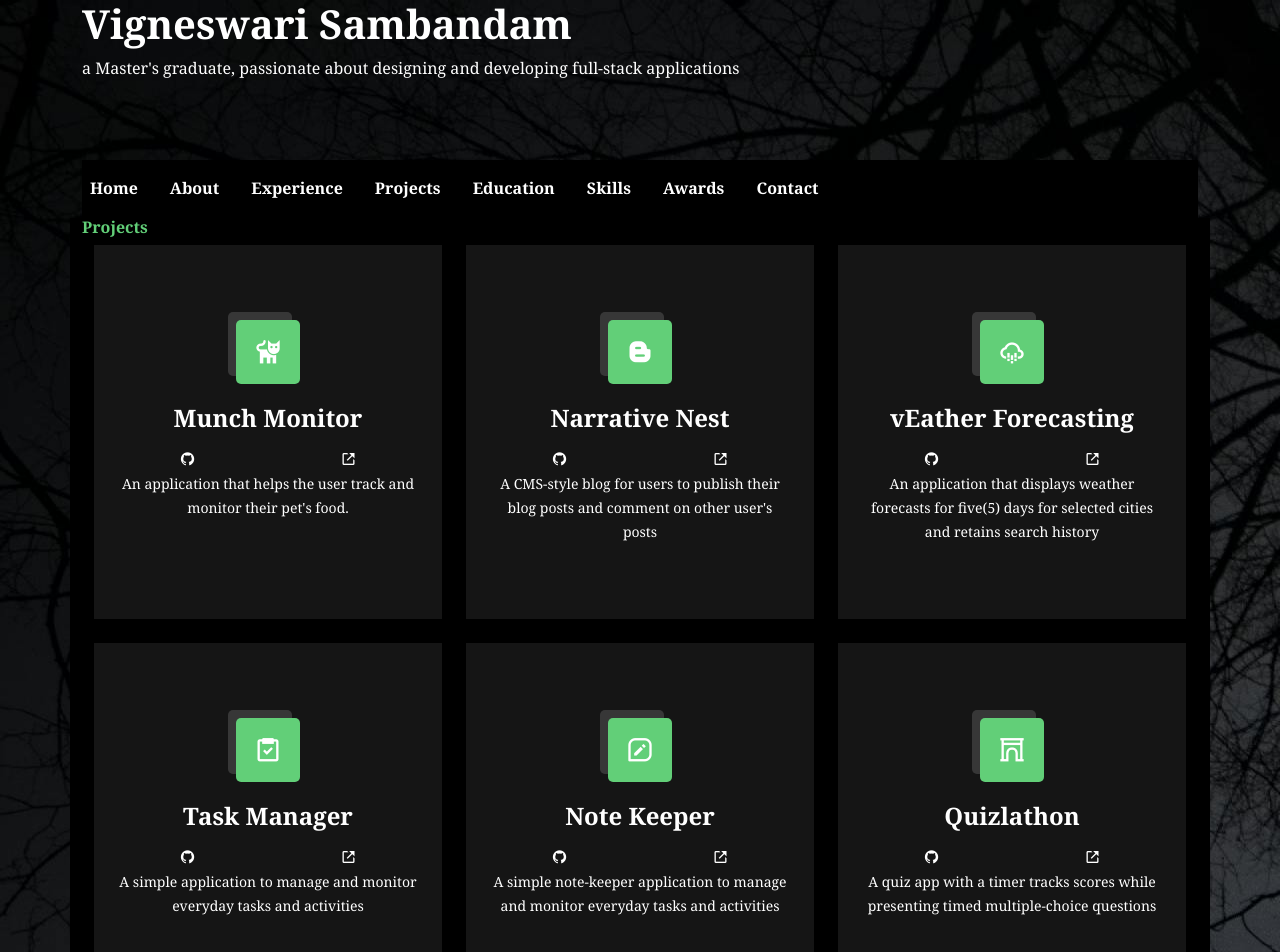
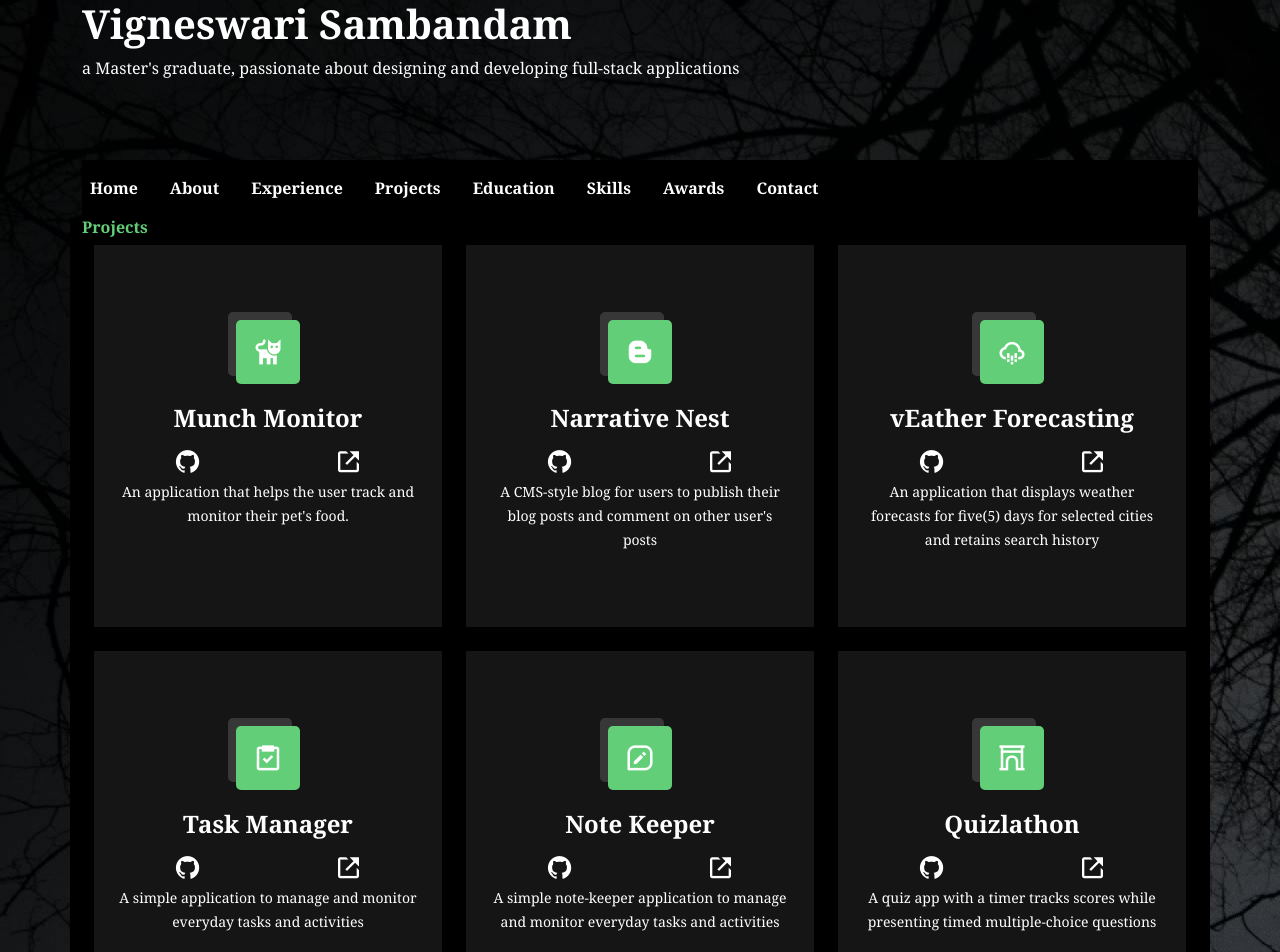
Before and after one commit to Vigneshwarie/portfolio2.0, a React (Vite) app in the folder myportfolio/: page /Projects in a window 1280 px wide. Shown: the top 952 px of the page. Built offline with nearby package versions, Linux system fonts and the light colour scheme.

Commit message:
Adjusted icons size on project component

```diff
--- a/myportfolio/src/assets/styles/Content.css
+++ b/myportfolio/src/assets/styles/Content.css
@@ -41,7 +41,7 @@
 
 .content-section .icon-box .icon i {
      color: #fff;
-     font-size: 28px;
+     font-size: 30px;
 }
 
 .content-section .icon-box .icon::before {
@@ -55,6 +55,12 @@
      border-radius: 5px;
      transition: all 0.3s ease-out 0s;
      transform: translateZ(-1px);
+}
+
+.content-section .icon-box .row .col a i.bx {
+     color: #fff;
+     font-size: 28px;
+
 }
 
 .content-section .icon-box h4 {
--- a/myportfolio/src/pages/Projects.jsx
+++ b/myportfolio/src/pages/Projects.jsx
@@ -30,8 +30,8 @@ function Projects() {
                                         <div className="icon"><i className="bx bxs-cat"></i></div>
                                         <h4>Munch Monitor</h4>
                                         <Row>
-                                             <Col><a href="https://github.com/Vigneshwarie/munchMonitor" target='_blank'><i class='bx bxl-github'></i></a></Col>
-                                             <Col><a href="https://munchmonitor-641029a8a248.herokuapp.com/" target='_blank'><i class='bx bx-link-external'></i></a></Col>
+                                             <Col><a href="https://github.com/Vigneshwarie/munchMonitor" target='_blank'><i className='bx bxl-github'></i></a></Col>
+                                             <Col><a href="https://munchmonitor-641029a8a248.herokuapp.com/" target='_blank'><i className='bx bx-link-external'></i></a></Col>
                                         </Row>
                                         <p>An application that helps the user track and monitor their pet's food.</p>
                                    </div>
@@ -42,8 +42,8 @@ function Projects() {
                                         <div className="icon"><i className="bx bxl-blogger"></i></div>
                                         <h4>Narrative Nest</h4>
                                         <Row>
-                                             <Col><a href="https://github.com/Vigneshwarie/VSNarrativeNest" target='_blank'><i class='bx bxl-github'></i></a></Col>
-                                             <Col><a href="https://vs-narrative-nest-75a09defd366.herokuapp.com/" target='_blank'><i class='bx bx-link-external'></i></a></Col>
+                                             <Col><a href="https://github.com/Vigneshwarie/VSNarrativeNest" target='_blank'><i className='bx bxl-github'></i></a></Col>
+                                             <Col><a href="https://vs-narrative-nest-75a09defd366.herokuapp.com/" target='_blank'><i className='bx bx-link-external'></i></a></Col>
                                         </Row>
                                         <p>A CMS-style blog for users to publish their blog posts and comment on other user's posts</p>
                                    </div>
@@ -54,8 +54,8 @@ function Projects() {
                                         <div className="icon"><i className="bx bx-cloud-light-rain"></i></div>
                                         <h4>vEather Forecasting</h4>
                                         <Row>
-                                             <Col><a href="https://github.com/Vigneshwarie/vEatherForecasting" target='_blank'><i class='bx bxl-github'></i></a></Col>
-                                             <Col><a href="https://vigneshwarie.github.io/vEatherForecasting/" target='_blank'><i class='bx bx-link-external'></i></a></Col>
+                                             <Col><a href="https://github.com/Vigneshwarie/vEatherForecasting" target='_blank'><i className='bx bxl-github'></i></a></Col>
+                                             <Col><a href="https://vigneshwarie.github.io/vEatherForecasting/" target='_blank'><i className='bx bx-link-external'></i></a></Col>
                                         </Row>
                                         <p>An application that displays weather forecasts for five(5) days for selected cities and retains search history</p>
                                    </div>
@@ -66,8 +66,8 @@ function Projects() {
                                         <div className="icon"><i className="bx bx-task"></i></div>
                                         <h4>Task Manager</h4>
                                         <Row>
-                                             <Col><a href="https://github.com/Vigneshwarie/G6-Task-Manager" target='_blank'><i class='bx bxl-github'></i></a></Col>
-                                             <Col><a href="https://vigneshwarie.github.io/G6-Task-Manager/" target='_blank'><i class='bx bx-link-external'></i></a></Col>
+                                             <Col><a href="https://github.com/Vigneshwarie/G6-Task-Manager" target='_blank'><i className='bx bxl-github'></i></a></Col>
+                                             <Col><a href="https://vigneshwarie.github.io/G6-Task-Manager/" target='_blank'><i className='bx bx-link-external'></i></a></Col>
                                         </Row>
                                         <p>A simple application to manage and monitor everyday tasks and activities</p>
                                    </div>
@@ -78,8 +78,8 @@ function Projects() {
                                         <div className="icon"><i className="bx bx-message-square-edit"></i></div>
                                         <h4>Note Keeper</h4>
                                         <Row>
-                                             <Col><a href="https://github.com/Vigneshwarie/VS-Notes-Keeper" target='_blank'><i class='bx bxl-github'></i></a></Col>
-                                             <Col><a href="https://vs-notes-keeper-b09b3efbcb78.herokuapp.com/" target='_blank'><i class='bx bx-link-external'></i></a></Col>
+                                             <Col><a href="https://github.com/Vigneshwarie/VS-Notes-Keeper" target='_blank'><i className='bx bxl-github'></i></a></Col>
+                                             <Col><a href="https://vs-notes-keeper-b09b3efbcb78.herokuapp.com/" target='_blank'><i className='bx bx-link-external'></i></a></Col>
                                         </Row>
                                         <p>A simple note-keeper application to manage and monitor everyday tasks and activities</p>
                                    </div>
@@ -90,8 +90,8 @@ function Projects() {
                                         <div className="icon"><i className="bx bx-arch"></i></div>
                                         <h4>Quizlathon</h4>
                                         <Row>
-                                             <Col><a href="https://github.com/Vigneshwarie/JS-Quizlathon" target='_blank'><i class='bx bxl-github'></i></a></Col>
-                                             <Col><a href="https://vigneshwarie.github.io/JS-Quizlathon/" target='_blank'><i class='bx bx-link-external'></i></a></Col>
+                                             <Col><a href="https://github.com/Vigneshwarie/JS-Quizlathon" target='_blank'><i className='bx bxl-github'></i></a></Col>
+                                             <Col><a href="https://vigneshwarie.github.io/JS-Quizlathon/" target='_blank'><i className='bx bx-link-external'></i></a></Col>
                                         </Row>
                                         <p>A quiz app with a timer tracks scores while presenting timed multiple-choice questions</p>
                                    </div>
```
